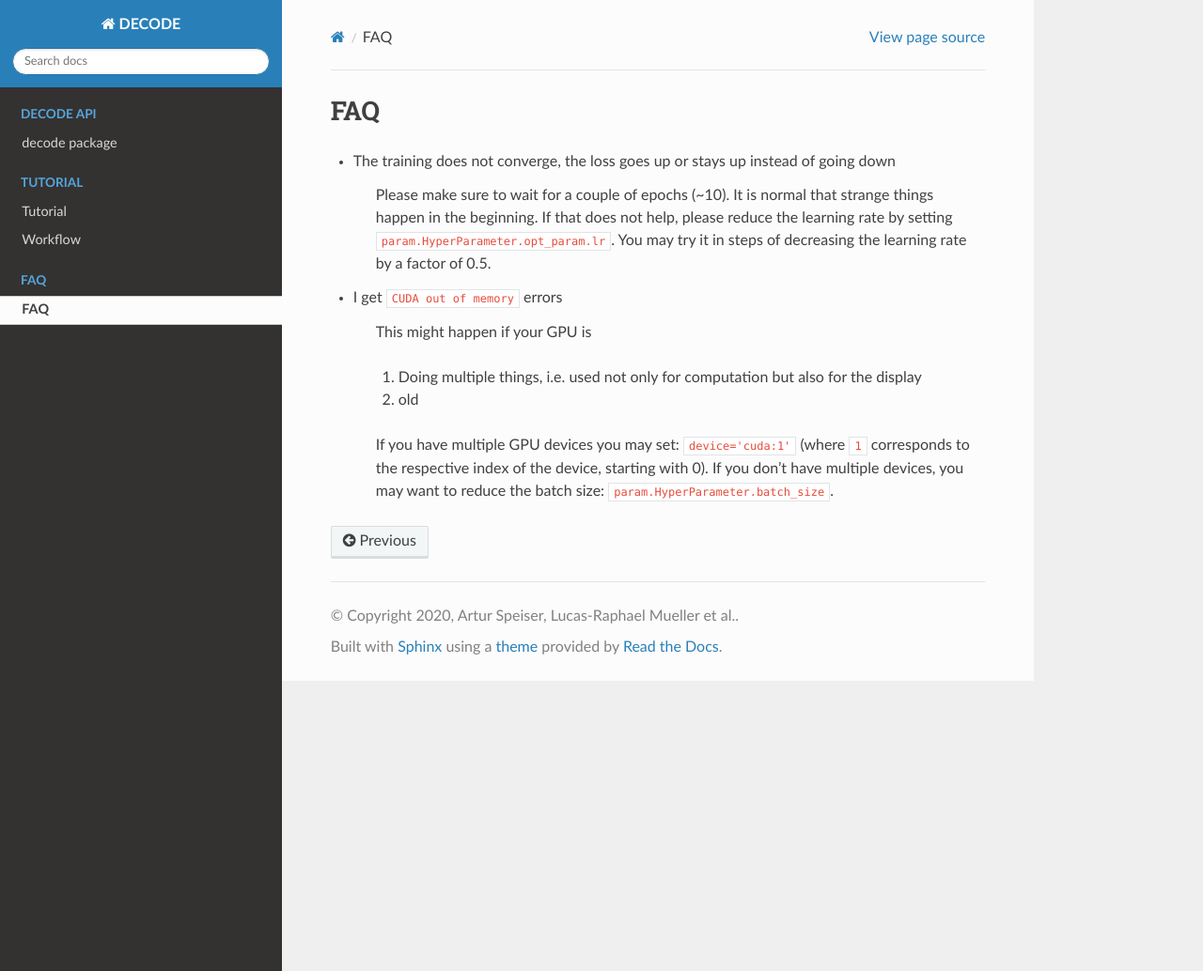
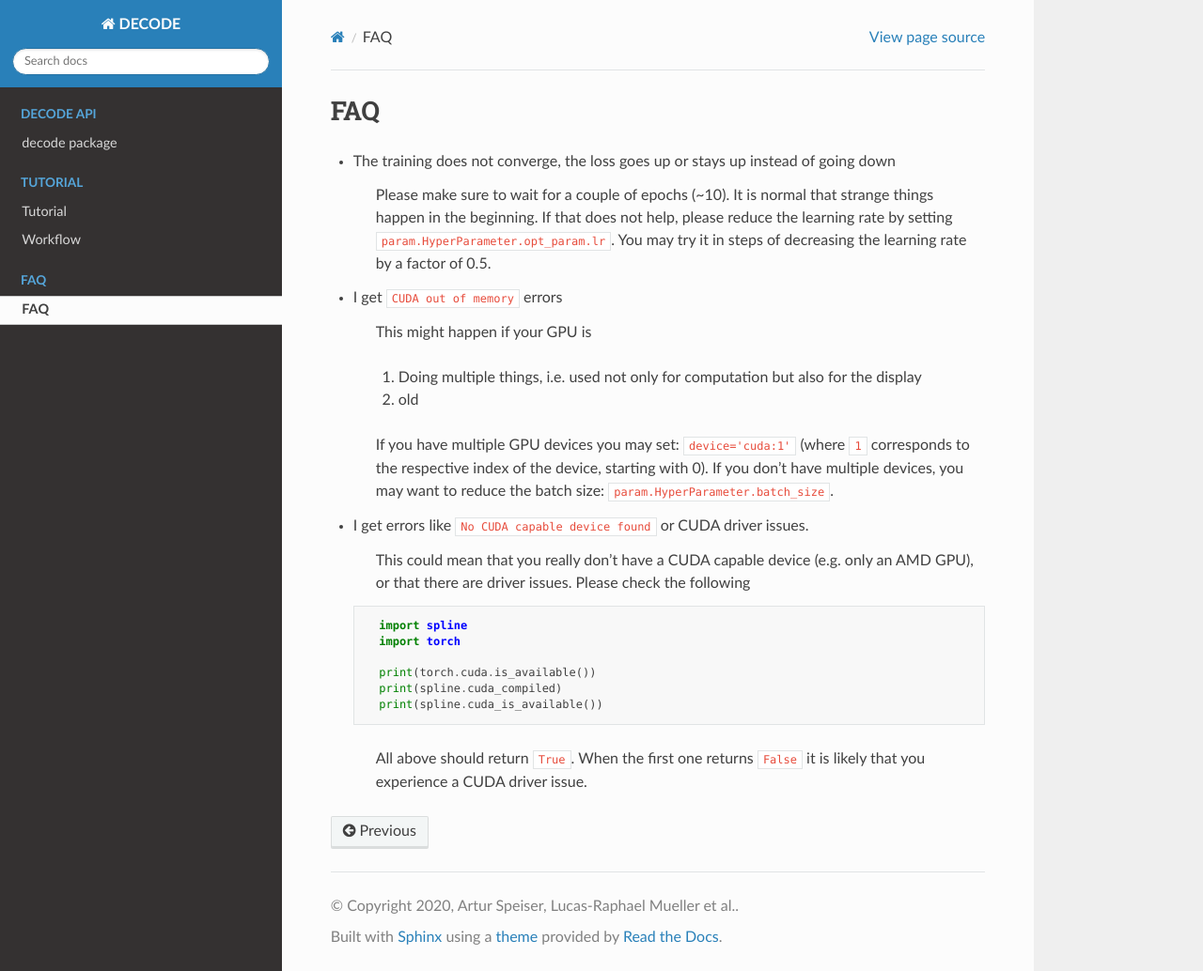
Before and after one commit to TuragaLab/DECODE, a Sphinx documentation site: the page built from docs/source/faq.md, in a window 1280 px wide and 1034 px high. Shown: the whole window at 94% size. Built offline with Sphinx 7.4.7 and the Read the Docs theme 2.0.0, drawn with Linux system fonts in a browser that asks for light colours.

Commit message:
Update FAQ

````diff
--- a/docs/source/faq.md
+++ b/docs/source/faq.md
@@ -9,3 +9,17 @@
     > 2. old
     >
     > If you have multiple GPU devices you may set: `device='cuda:1'` (where `1` corresponds to the respective index of the device, starting with 0). If you don't have multiple devices, you may want to reduce the batch size: `param.HyperParameter.batch_size`.
+
+- I get errors like `No CUDA capable device found` or CUDA driver issues.
+    > This could mean that you really don't have a CUDA capable device (e.g. only an AMD GPU), or that there are
+    > driver issues. Please check the following
+    ```python
+      import spline
+      import torch
+
+      print(torch.cuda.is_available())
+      print(spline.cuda_compiled)
+      print(spline.cuda_is_available())
+    ```
+    > All above should return `True`. When the first one returns `False` it is likely that you experience a CUDA
+    > driver issue.
````
